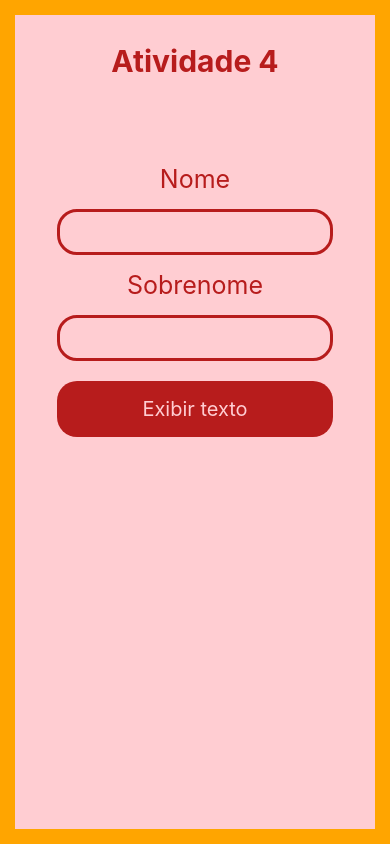
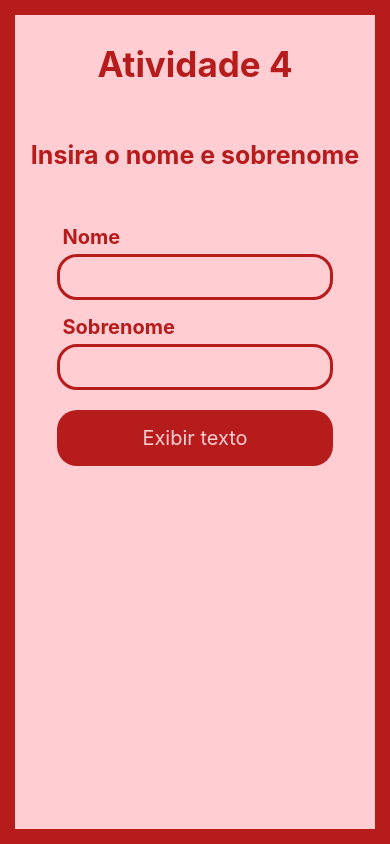
Before and after one commit to Nei-Junio-17/aula_expo, a React Native app: screen / in a window 390 px wide. Built offline with nearby package versions, Linux system fonts and the light colour scheme.

Commit message:
Atividade 4
finalização da atividade

```diff
--- a/App.js
+++ b/App.js
@@ -20,7 +20,7 @@ export default function App() {
 const styles = StyleSheet.create({
   container: {
     flex: 1,
-    backgroundColor: '#ffa500',
+    backgroundColor: '#b71c1c',
     alignItems: 'center',
     justifyContent: 'center',
     padding: 15,
--- a/src/atividade 4/index.js
+++ b/src/atividade 4/index.js
@@ -7,10 +7,11 @@ export default function Atividade4() {
 
     const [nome, setNome] = useState('');
     const [sobrenome, setSobrenome] = useState('');
-    const [txtTela, setTxtTela] = useState('');
+    const [txtTela, setTxtTela] = useState('Insira o nome e sobrenome');
 
     function exibeTextoHandle() {
-        setTxtTela(nome+''+sobrenome);
+        //setTxtTela(nome+' '+sobrenome);
+        setTxtTela(`${nome} ${sobrenome}`);
         setNome('');
         setSobrenome('');
     }
@@ -21,14 +22,14 @@ export default function Atividade4() {
 
             <Text style={styles.texto}>{txtTela}</Text>
 
-            <Text style={styles.texto}>Nome</Text>
+            <Text style={styles.titleinput}>Nome</Text>
 
             <TextInput
                 style={styles.input}
                 onChangeText={(valor) => setNome(valor)}
                 value={nome} />
 
-            <Text style={styles.texto}>Sobrenome</Text>
+            <Text style={styles.titleinput}>Sobrenome</Text>
 
             <TextInput
                 style={styles.input}
--- a/src/atividade 4/styles.js
+++ b/src/atividade 4/styles.js
@@ -9,7 +9,7 @@ const styles = StyleSheet.create({
         padding: 8
     },
     titulo: {
-        fontSize: 30,
+        fontSize: 35,
         fontWeight: 'bold',
         color: '#b71c1c',
         margin: 20,
@@ -19,7 +19,19 @@ const styles = StyleSheet.create({
         fontSize: 25,
         marginVertical: 10,
         padding: 5,
-        color: '#b71c1c'
+        color: '#b71c1c',
+        fontWeight: 'bold',
+        marginBottom: 35
+    },
+    titleinput:{
+        fontSize: 20,
+        marginVertical: 10,
+        padding: 5,
+        color: '#b71c1c',
+        fontWeight: 'bold',
+        marginBottom: 0,
+        width: '80%'
+
     },
     input:{
         fontSize: 25,
@@ -28,7 +40,8 @@ const styles = StyleSheet.create({
         borderWidth: 3,
         borderColor: '#b71c1c',
         borderRadius: 20,
-        padding: 5
+        padding: 5,
+        color: '#b71c1c'
     },
     linha:{
         borderBottomWidth: 3,
```
